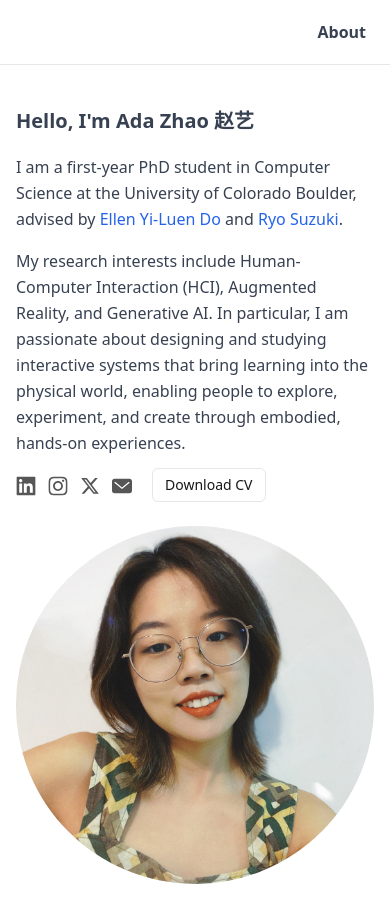
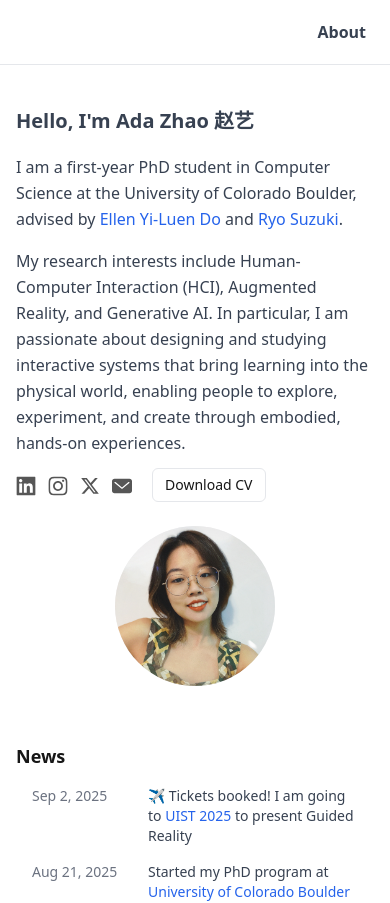
Before and after one commit to AdaZhao1211/AdaZhao1211.github.io, a Next.js app: page / in a window 390 px wide. Shown: the top 903 px of the page. Built offline with nearby package versions, Linux system fonts and the light colour scheme.

Commit message:
adjust image

```diff
--- a/src/components/SelfIntro.tsx
+++ b/src/components/SelfIntro.tsx
@@ -127,13 +127,13 @@ export default function SelfIntro({
       </div>
 
       {/* Right: profile photo */}
-      <div className="relative w-full overflow-hidden rounded-full aspect-square bg-gray-100 md:order-2">
+      <div className="relative mx-auto w-40 h-40 overflow-hidden rounded-full bg-gray-100 md:w-full md:aspect-square md:h-auto md:order-2">
         <Image
           src={imageSrc}
           alt={imageAlt || "profile photo"}
           fill
           className="object-cover"
-          sizes="(max-width: 768px) 100vw, 200px"
+          sizes="(max-width: 768px) 160px, 200px"
           priority
         />
       </div>
```
Also changed, not shown: 1 other file (tests, documents, lock files or other folders).
